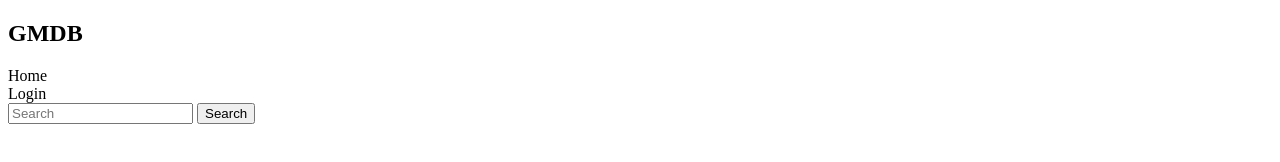
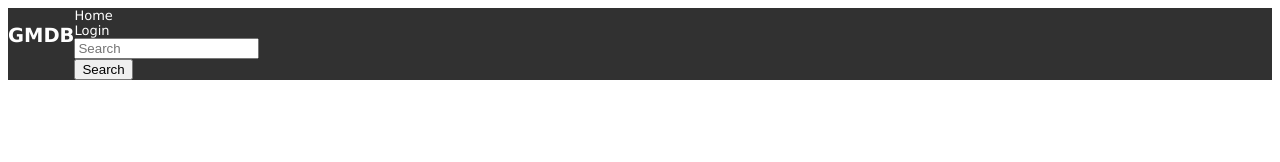
Before and after one commit to derekrath/USAF-html-checkpoint, a plain HTML site: page index.html in a window 1280 px wide. Drawn offline with Linux system fonts and the light colour scheme.

Commit message:
getting started

```diff
--- a/index.css
+++ b/index.css
@@ -1,6 +1,50 @@
+header {
+    background-color: rgb(49, 49, 49);
+    font-family: Verdana, Geneva, Tahoma, sans-serif;
+    font-size: small;
+    color: white;
+    display:grid;
+    grid-template: 100% / 5fr 5fr 5fr 80fr 5fr;
+}
 .nav-container {
 
 }
 .nav-button {
 
 }
+body {
+    background-color: white;
+}
+
+/* .food-item {
+    padding: 4.5%;
+    font-size: 200%;
+}
+.grid-wrapper {
+    display: grid;
+    grid-template: 40% 40% / 2fr 1fr;
+    padding: 3%;
+    margin: auto;
+}
+.flex-container {
+    display: flex;
+    border-radius: 5px;
+    border: 2px solid lightgray;
+}
+.fruit-box {
+    grid-row: 1;
+    grid-column: 1;
+    justify-content: space-between;
+}
+.veggie-box {
+    grid-row: 2;
+    grid-column: 1;
+    flex-direction: row-reverse;
+}
+.beverage-box {
+    grid-row: 1/3;
+    grid-column: 2;
+    flex-flow:column wrap-reverse;
+    justify-content: flex-end;
+    align-content:center;
+} */
```
